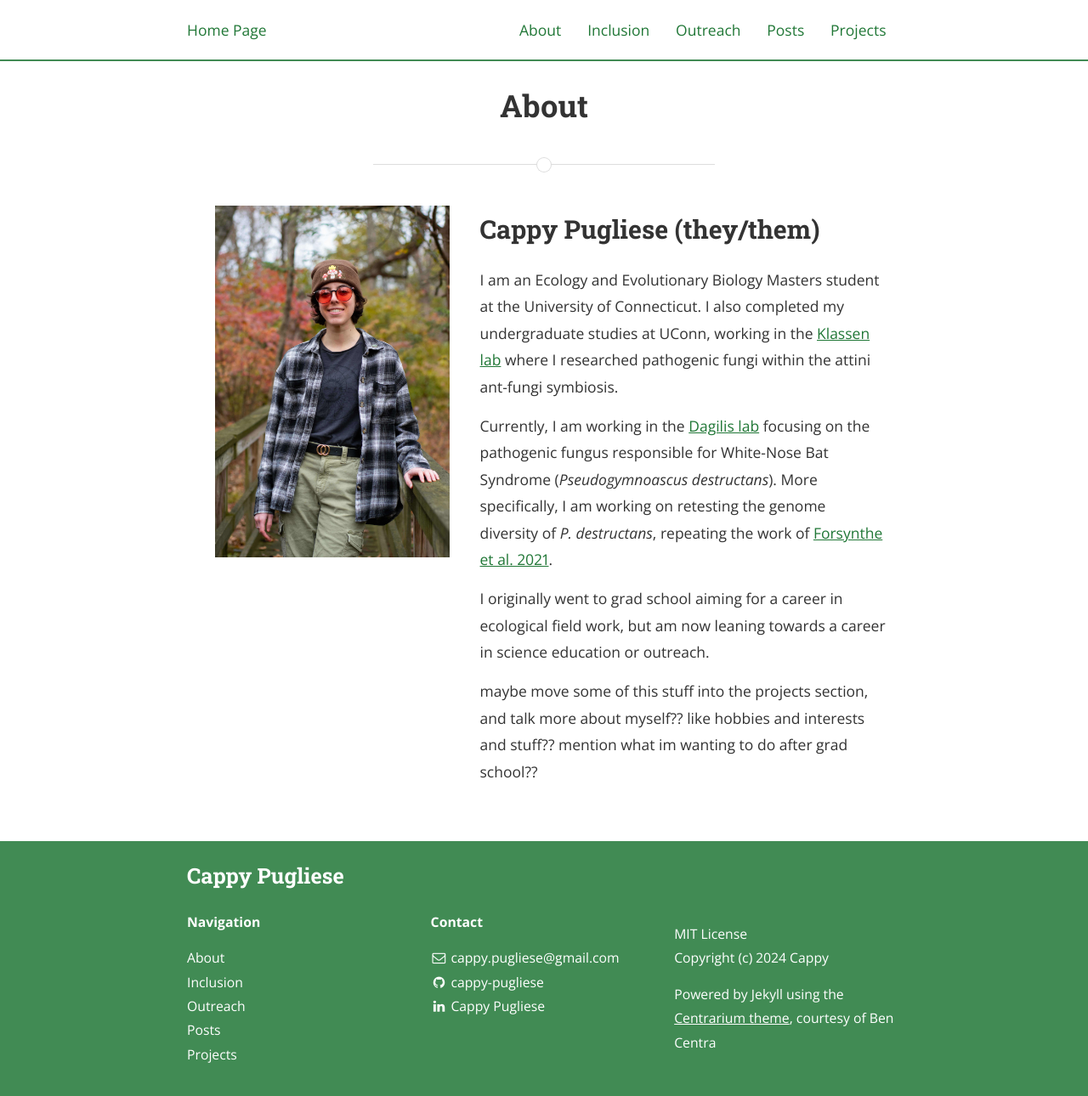
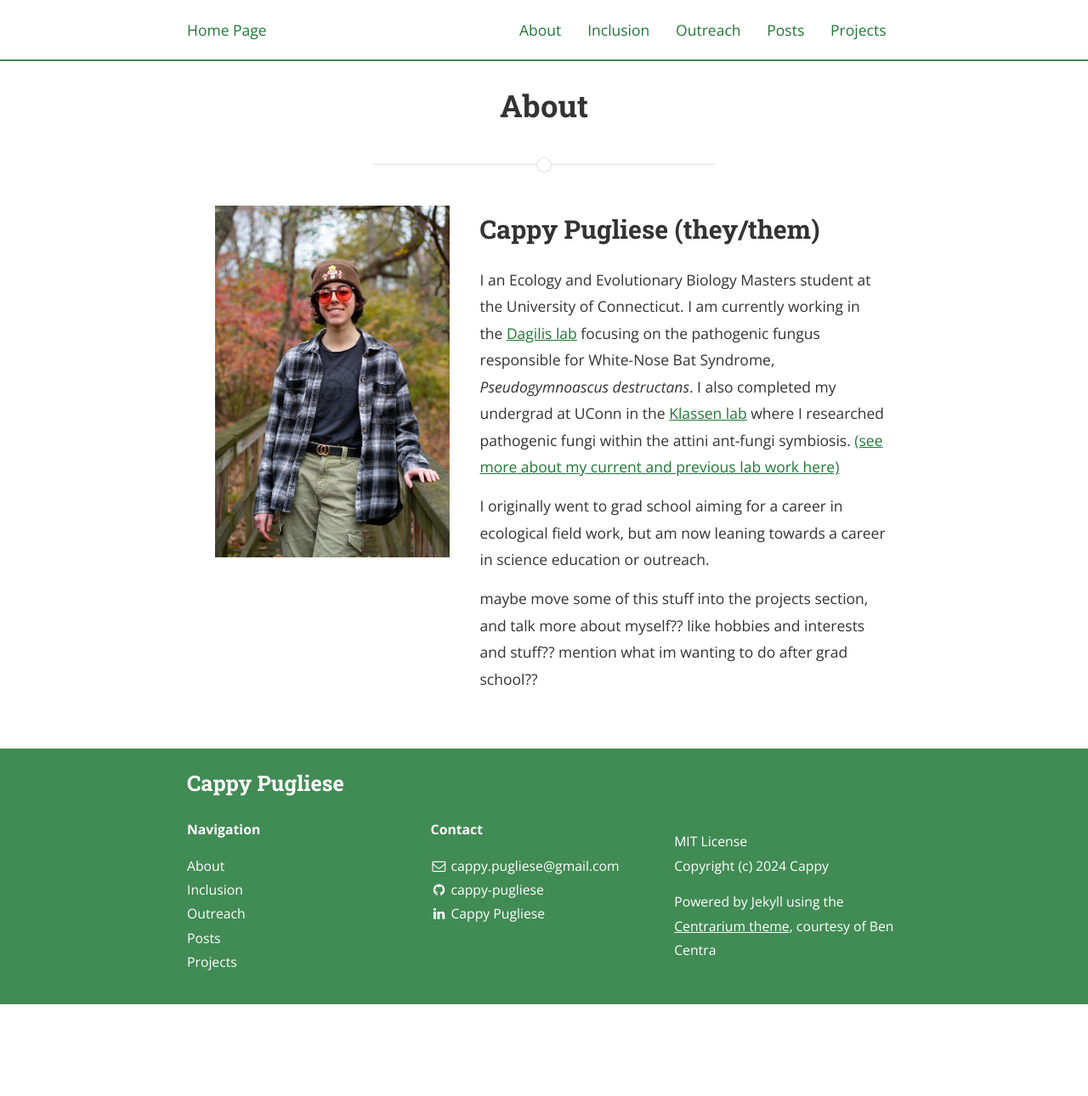
Before and after one commit to cappy-pugliese/cappy-pugliese-website, a Jekyll site: the page built from centrarium-master-clone/pages/about.md, in a window 1280 px wide and 1291 px high. Shown: the whole window at 85% size. Built offline with Jekyll 4.4.1, drawn with Linux system fonts in a browser that asks for light colours; nearby versions of some CDN libraries.

Commit message:
Update about.md

```diff
--- a/centrarium-master-clone/pages/about.md
+++ b/centrarium-master-clone/pages/about.md
@@ -6,9 +6,9 @@ main_nav: true
 ---
 
 ## Cappy Pugliese (they/them)
-I am an Ecology and Evolutionary Biology Masters student at the University of Connecticut. I also completed my undergraduate studies at UConn, working in the [Klassen lab](https://www.jonathanklassenlab.com/) where I researched pathogenic fungi within the attini ant-fungi symbiosis.
+I an Ecology and Evolutionary Biology Masters student at the University of Connecticut. I am currently working in the [Dagilis lab](https://dagilislab.github.io/DagilisLab) focusing on the pathogenic fungus responsible for White-Nose Bat Syndrome, _Pseudogymnoascus destructans_. I also completed my undergrad at UConn in the [Klassen lab](https://www.jonathanklassenlab.com/) where I researched pathogenic fungi within the attini ant-fungi symbiosis. [(see more about my current and previous lab work here)](link)
 
-Currently, I am working in the [Dagilis lab](https://dagilislab.github.io/DagilisLab) focusing on the pathogenic fungus responsible for White-Nose Bat Syndrome (_Pseudogymnoascus destructans_). More specifically, I am working on retesting the genome diversity of _P. destructans_, repeating the work of [Forsynthe et al. 2021](https://doi.org/10.3390/jof7030182).
+
 
 I originally went to grad school aiming for a career in ecological field work, but am now leaning towards a career in science education or outreach.
 
```
